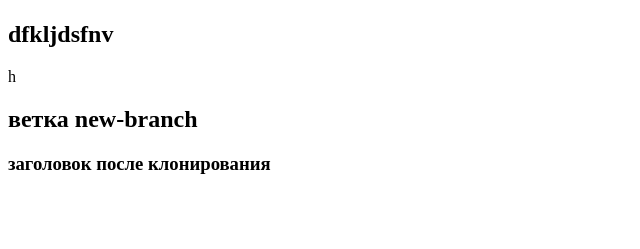
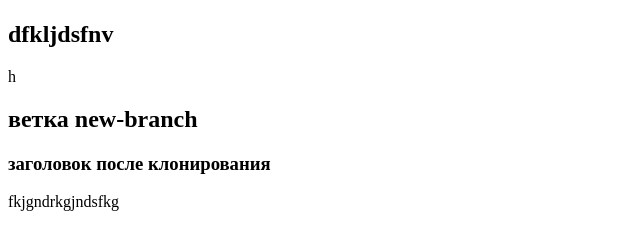
Before and after one commit to wthxtzy/new-repo, a plain HTML site: page index.html in a window 1280 px wide. Shown: the part 59-308 px from the top of the page, without its empty margins (0-640 px from the left). Drawn offline with Linux system fonts and the light colour scheme.

Commit message:
commit after reboot

```diff
--- a/index.html
+++ b/index.html
@@ -10,5 +10,7 @@
     <h2>dfkljdsfnv</h2>h
     <h2>ветка new-branch</h2>
     <h3>заголовок после клонирования</h3>
+    <p>fkjgndrkgjndsfkg</p>
+
 </body>
 </html>
```
